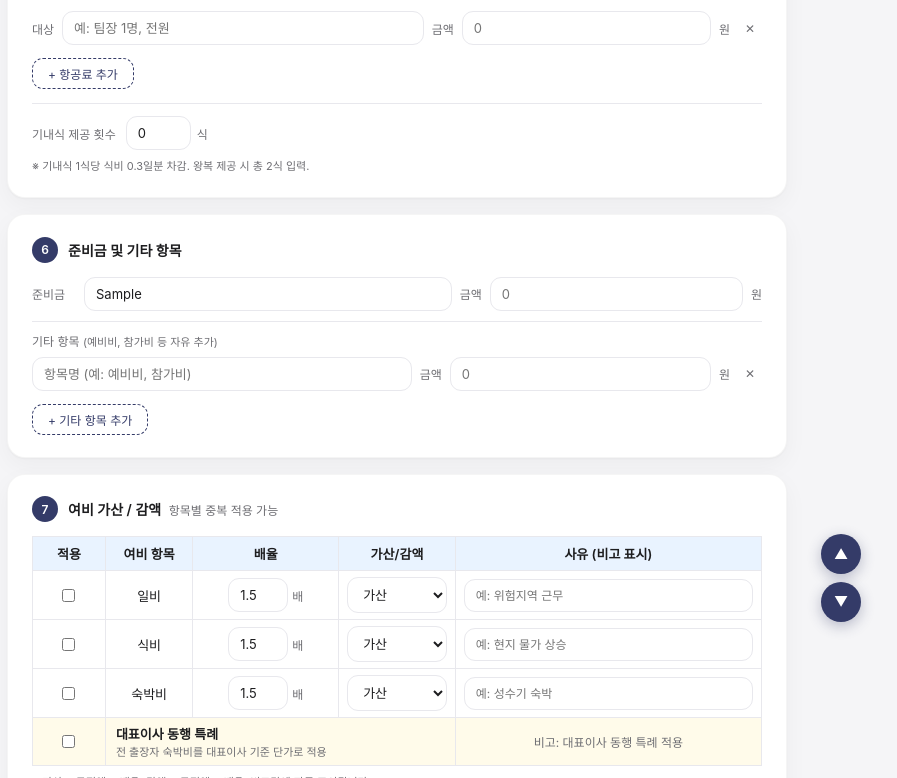
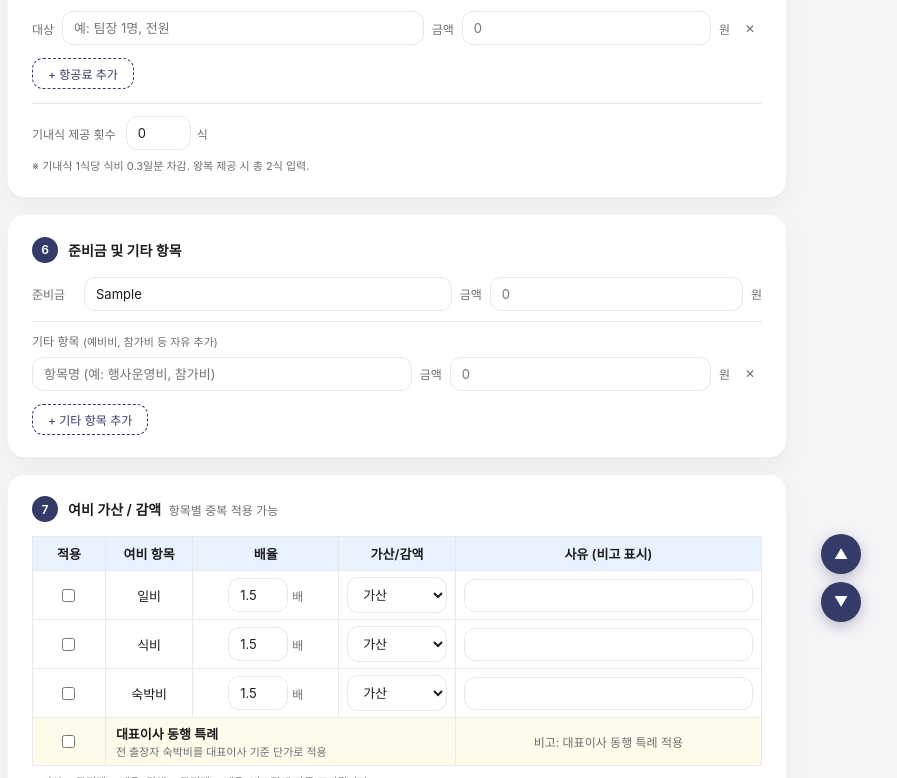
Before and after one commit to nice2meetu-sto/index, a plain HTML site: page index.html in a window 1280 px wide. Both pictures are taken after typing "Sample", "Sample" into the empty fields and a click on the button "+ 기타 항목 추가". Shown: the part 974-1752 px from the top of the page, without its empty margins (243-1140 px from the left). Drawn offline with Linux system fonts and the light colour scheme; a web font is replaced by a local one.

Commit message:
Update index.html

```diff
--- a/index.html
+++ b/index.html
@@ -1,7 +1,7 @@
 <html lang="ko"><head>
 <meta charset="UTF-8">
 <meta name="viewport" content="width=device-width,initial-scale=1.0">
-<title>국외출장 여비 계산기 — 서울관광재단</title>
+<title>국외출장 여비 계산기</title>
 <link rel="stylesheet" href="https://cdn.jsdelivr.net/gh/orioncactus/pretendard/dist/web/static/pretendard.css">
 <style>
 *,*::before,*::after{box-sizing:border-box;margin:0;padding:0;}
@@ -157,7 +157,7 @@ input:read-only{background:#f5f5f5;color:var(--muted);cursor:default;}
     <button class="btn-reset-top" onclick="resetAll()">🔄 초기화</button>
   </span>
   <span id="data-actions" style="margin-left:auto;display:none;gap:8px;align-items:center;">
-    <a class="rate-link-btn" href="https://www.law.go.kr/법령별표서식/(공무원%20여비%20규정,20260102,별표4)" target="_blank" rel="noopener">📖 기준 법령 보러가기</a>
+    <a class="rate-link-btn" href="https://www.law.go.kr/법령별표서식/(공무원%20여비%20규정,20260102,별표4)" target="_blank" rel="noopener">📖 공무원 여비 규정 보러가기</a>
     <span id="admin-ctrl" style="display:inline-flex;gap:8px;align-items:center;"><button class="btn-reset-top" onclick="showAdminLogin()">✏️ 여비수정</button></span><!--/admin-ctrl-->
   </span>
 </div>
@@ -374,7 +374,7 @@ input:read-only{background:#f5f5f5;color:var(--muted);cursor:default;}
   <div class="step-header"><div class="step-num">6</div><div class="step-title">준비금 및 기타 항목</div></div>
   <div class="irow">
     <span class="il" style="min-width:44px;">준비금</span>
-    <input type="text" lang="ko" id="prepfund-name" placeholder="대상 (예: 환차액, 여행자보험 등)" style="flex:1.5;min-width:120px;">
+    <input type="text" lang="ko" id="prepfund-name" placeholder="대상 (예: 여행자보험 등)" style="flex:1.5;min-width:120px;">
     <span class="il">금액</span>
     <input type="text" lang="ko" inputmode="numeric" id="prepfund-amt" placeholder="0" style="flex:1;min-width:100px;" oninput="formatComma(this);recalcSilent()">
     <span class="ul">원</span>
@@ -398,21 +398,21 @@ input:read-only{background:#f5f5f5;color:var(--muted);cursor:default;}
         <td style="font-weight:500;">일비</td>
         <td><div style="display:flex;align-items:center;gap:4px;justify-content:center;"><input type="number" id="adj-ilbi-rate" value="1.5" min="0.1" max="10" style="width:60px;" oninput="recalcSilent()"><span class="ul">배</span></div></td>
         <td><select id="adj-ilbi-type" onchange="recalcSilent()"><option value="가산">가산</option><option value="감액">감액</option></select></td>
-        <td><input type="text" lang="ko" id="adj-ilbi-reason" placeholder="예: 위험지역 근무" style="font-size:12px;" oninput="recalcSilent()"></td>
+        <td><input type="text" lang="ko" id="adj-ilbi-reason" style="font-size:12px;" oninput="recalcSilent()"></td>
       </tr>
       <tr>
         <td><input type="checkbox" id="adj-sikbi-on" onchange="recalcSilent()" style="width:auto;"></td>
         <td style="font-weight:500;">식비</td>
         <td><div style="display:flex;align-items:center;gap:4px;justify-content:center;"><input type="number" id="adj-sikbi-rate" value="1.5" min="0.1" max="10" style="width:60px;" oninput="recalcSilent()"><span class="ul">배</span></div></td>
         <td><select id="adj-sikbi-type" onchange="recalcSilent()"><option value="가산">가산</option><option value="감액">감액</option></select></td>
-        <td><input type="text" lang="ko" id="adj-sikbi-reason" placeholder="예: 현지 물가 상승" style="font-size:12px;" oninput="recalcSilent()"></td>
+        <td><input type="text" lang="ko" id="adj-sikbi-reason" style="font-size:12px;" oninput="recalcSilent()"></td>
       </tr>
       <tr>
         <td><input type="checkbox" id="adj-sukbak-on" onchange="recalcSilent()" style="width:auto;"></td>
         <td style="font-weight:500;">숙박비</td>
         <td><div style="display:flex;align-items:center;gap:4px;justify-content:center;"><input type="number" id="adj-sukbak-rate" value="1.5" min="0.1" max="10" style="width:60px;" oninput="recalcSilent()"><span class="ul">배</span></div></td>
         <td><select id="adj-sukbak-type" onchange="recalcSilent()"><option value="가산">가산</option><option value="감액">감액</option></select></td>
-        <td><input type="text" lang="ko" id="adj-sukbak-reason" placeholder="예: 성수기 숙박" style="font-size:12px;" oninput="recalcSilent()"></td>
+        <td><input type="text" lang="ko" id="adj-sukbak-reason" style="font-size:12px;" oninput="recalcSilent()"></td>
       </tr>
       <tr style="background:#fffbea;">
         <td><input type="checkbox" id="adj-ceo-on" onchange="recalcSilent()" style="width:auto;"></td>
@@ -2958,7 +2958,7 @@ function calcDays(){
       document.getElementById('days-display').value=d;
       // 날짜가 바뀌면 숙박 일수도 기본값(일수-1)으로 갱신. 단, 사용자가 직접 수정한 경우엔 유지.
       if(!nightsManual) ni.value=Math.max(0,d-1);
-      document.getElementById('nights-hint').textContent=`※ ${d}일 기준 기본 ${Math.max(0,d-1)}박 자동 입력. 실제 숙박이 다르면 직접 수정 가능하십니다.`;
+      document.getElementById('nights-hint').textContent=`※ ${d}일 기준 기본 ${Math.max(0,d-1)}박 자동 입력. 실제 숙박이 다르면 직접 수정 가능.`;
       recalcSilent();
     } else {
       document.getElementById('days-display').value='';
@@ -3017,7 +3017,7 @@ function removeFlight(btn){
 }
 function addExtra(){
   const d=document.createElement('div');d.className='irow';
-  d.innerHTML=`<input type="text" lang="ko" class="extra-name" placeholder="항목명 (예: 예비비, 참가비)" style="flex:1.5;min-width:120px;"/>
+  d.innerHTML=`<input type="text" lang="ko" class="extra-name" placeholder="항목명 (예: 행사운영비, 참가비)" style="flex:1.5;min-width:120px;"/>
     <span class="il">금액</span>
     <input type="text" lang="ko" inputmode="numeric" class="extra-amt" placeholder="0" style="flex:1;min-width:100px;" oninput="formatComma(this);recalcSilent()"/>
     <span class="ul">원</span>
```
